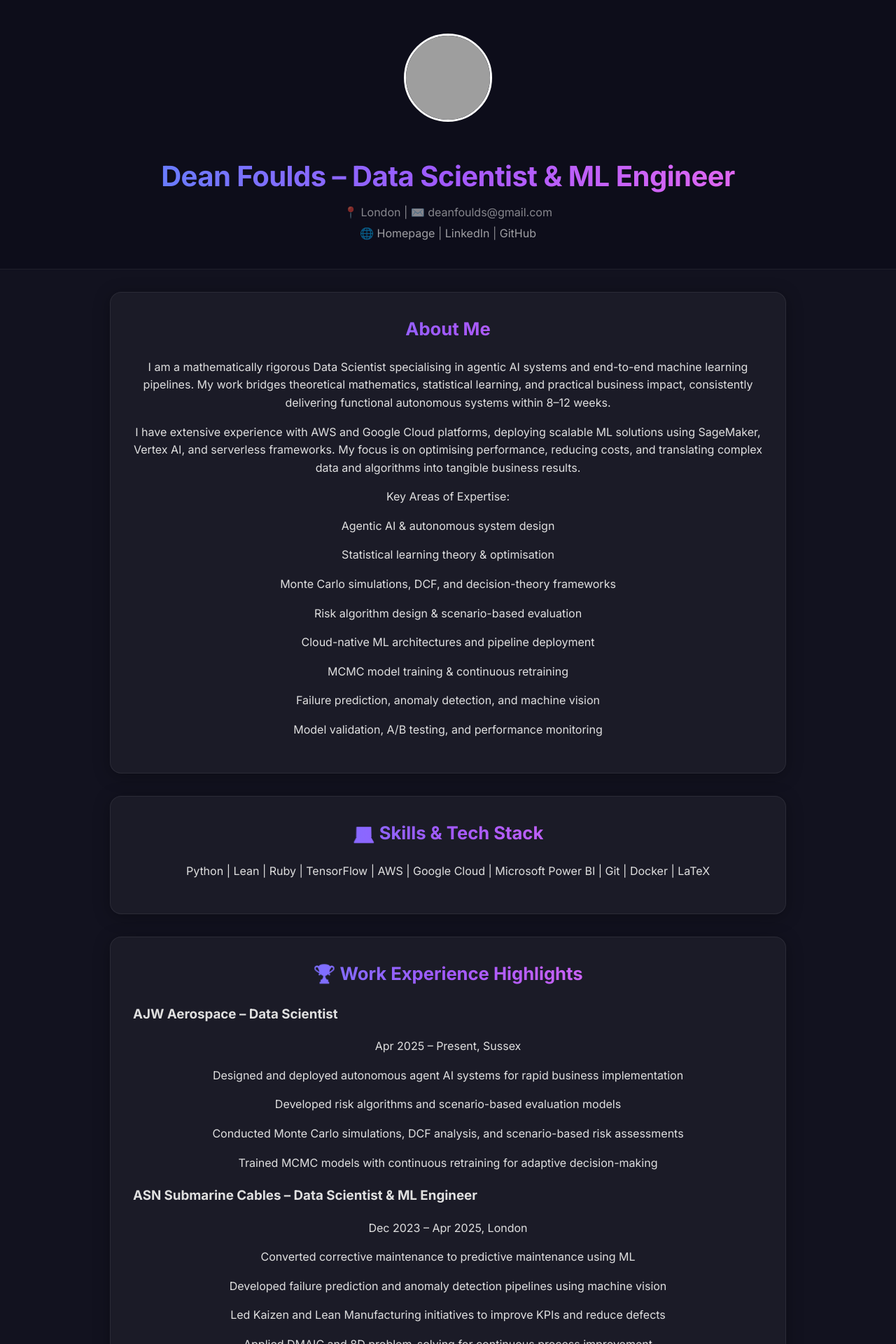
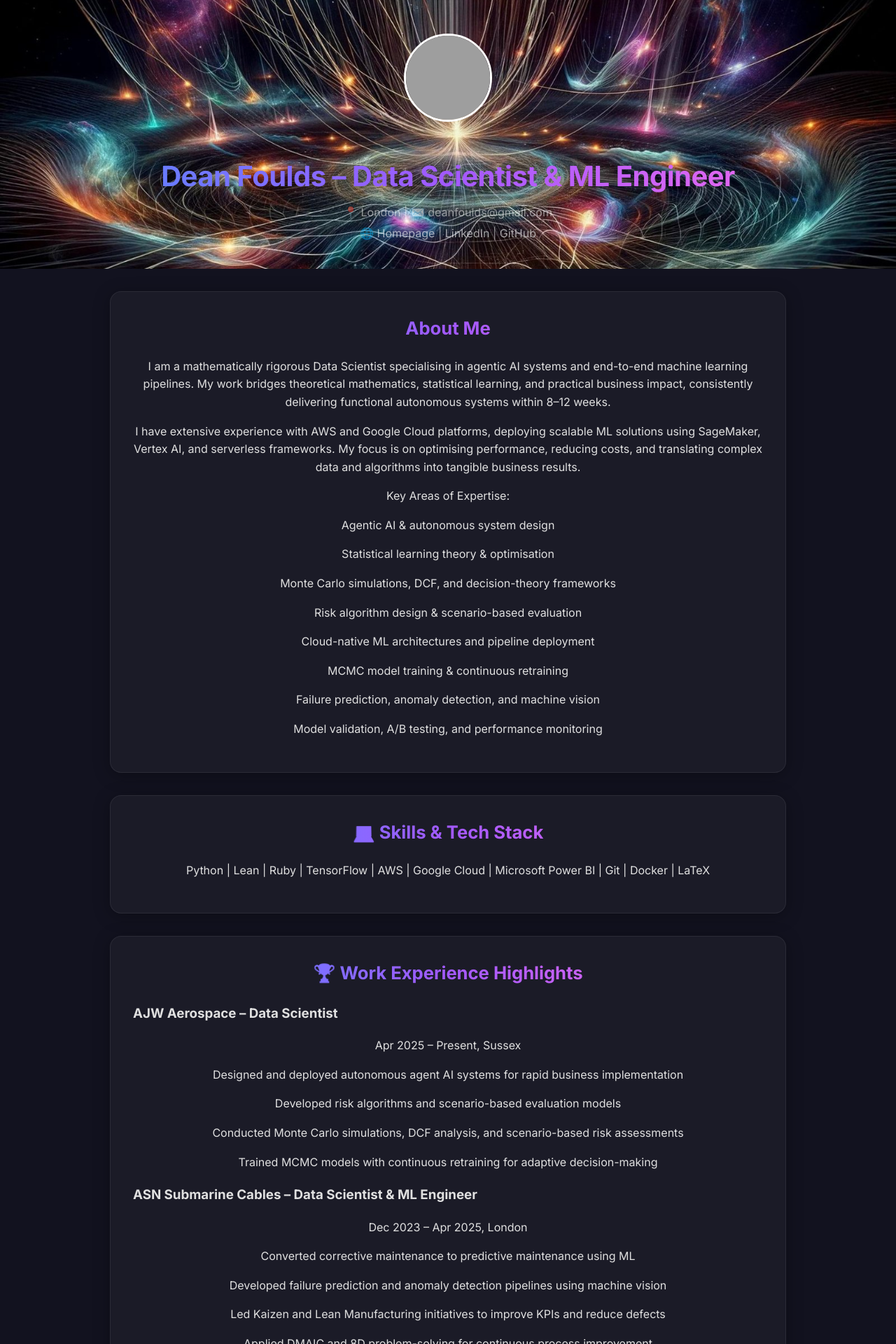
Before and after one commit to Dean-Foulds/Dean-Foulds, a Jekyll site: the page built from index.md, in a window 1280 px wide. Shown: the top 1920 px of the page at 70% size. Built offline with Jekyll 4.4.1, drawn with Linux system fonts in a browser that asks for light colours; grey boxes are pictures that could not be loaded.

Commit message:
Fix cosmic header background image

```diff
--- a/assets/css/style.css
+++ b/assets/css/style.css
@@ -16,8 +16,10 @@ body {
 header {
   text-align: center;
   padding: 3rem 1rem 2rem 1rem;
-  background: #0d0d1a;
-  border-bottom: 1px solid rgba(255, 255, 255, 0.08);
+  background-image: url("/assets/images/header-bg.jpg");
+  background-size: cover;
+  background-position: center;
+  position: relative;
   color: #fff;
 }
 
```
Also changed, not shown: assets/images/header-bg.jpg (added).
